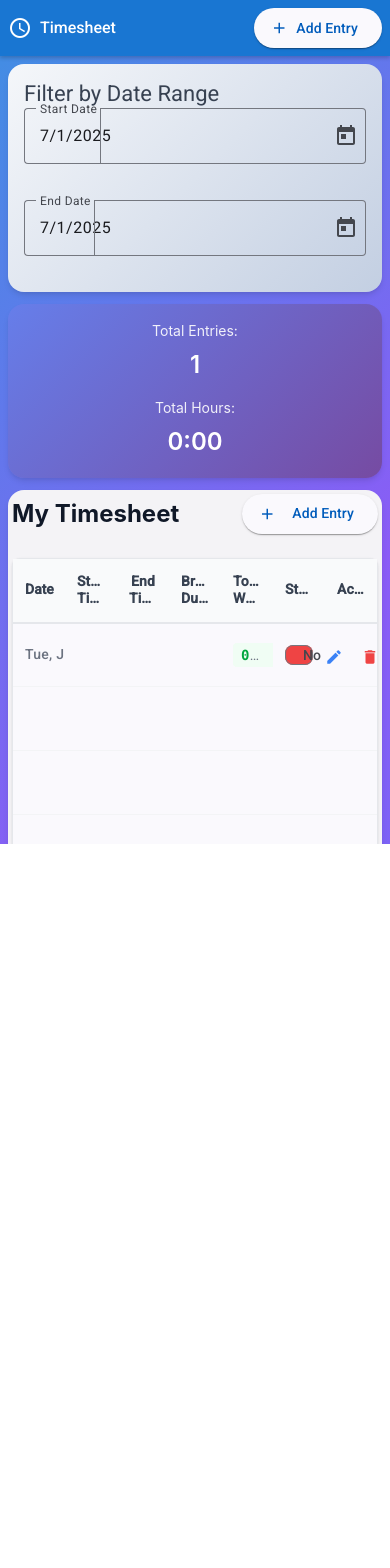
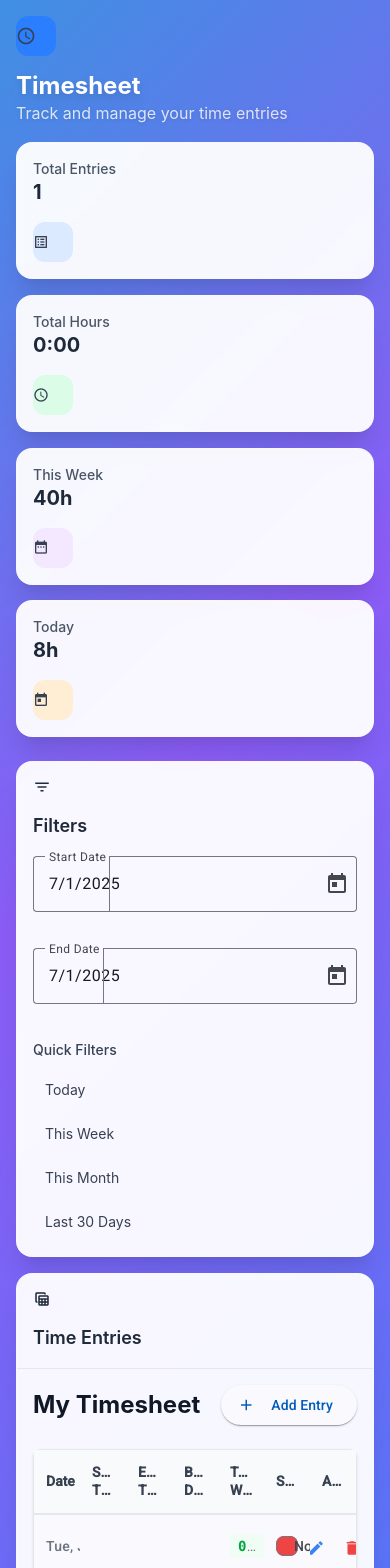
Before and after one commit to rsuciunttdata/timetracking-team-one, an Angular app: page /timesheet in a window 390 px wide. Shown: the top 1568 px of the page. Before the commit the page ends 844 px from the top, so only its background shows below. Built offline with nearby package versions, Linux system fonts and the light colour scheme.

Commit message:
Timesheet Page layout and UI components

```diff
--- a/src/app/pages/timesheet-page.component.css
+++ b/src/app/pages/timesheet-page.component.css
@@ -1,153 +1,200 @@
-.timesheet-page {
-  height: 100vh;
-  display: flex;
-  flex-direction: column;
+/* Modern Timesheet Page Styles */
+
+/* Custom animations */
+@keyframes fadeIn {
+  from { opacity: 0; transform: translateY(20px); }
+  to { opacity: 1; transform: translateY(0); }
 }
 
-.page-toolbar {
-  background-color: #1976d2;
-  color: white;
-  box-shadow: 0 2px 4px rgba(0,0,0,0.2);
-  z-index: 10;
+@keyframes float {
+  0%, 100% { transform: translateY(0px); }
+  50% { transform: translateY(-5px); }
 }
 
-.toolbar-title {
-  margin-left: 8px;
-  font-size: 18px;
-  font-weight: 500;
+/* Page layout */
+.min-h-screen {
+  animation: fadeIn 0.6s ease-out;
 }
 
-.toolbar-spacer {
-  flex: 1 1 auto;
+/* Enhanced form field styling */
+.mat-mdc-form-field {
+  width: 100%;
 }
 
-.page-content {
-  flex: 1;
-  padding: 20px;
-  overflow-y: auto;
-  display: flex;
-  flex-direction: column;
-  gap: 16px;
+.mat-mdc-form-field .mat-mdc-text-field-wrapper {
+  background-color: rgba(255, 255, 255, 0.9) !important;
+  border-radius: 8px !important;
 }
 
-.filters-card,
-.summary-card,
-.table-card {
-  margin: 0;
-  border-radius: 12px;
-  box-shadow: 0 2px 8px rgba(0,0,0,0.1);
+.mat-mdc-form-field.mat-focused .mat-mdc-text-field-wrapper {
+  background-color: rgba(255, 255, 255, 1) !important;
 }
 
-.filters-card {
-  background: linear-gradient(135deg, #f5f7fa 0%, #c3cfe2 100%);
+/* Summary card hover effects */
+.bg-white\/95:hover {
+  transform: translateY(-2px);
+  box-shadow: 0 20px 40px rgba(0, 0, 0, 0.15) !important;
+  transition: all 0.3s cubic-bezier(0.4, 0, 0.2, 1);
 }
 
-.date-range-controls {
-  display: flex;
-  gap: 16px;
-  align-items: center;
-  flex-wrap: wrap;
+/* Button enhancements */
+button {
+  transition: all 0.3s cubic-bezier(0.4, 0, 0.2, 1);
 }
 
-.date-field {
-  min-width: 200px;
-  flex: 1;
+button:hover:not(:disabled) {
+  transform: translateY(-2px);
 }
 
-.summary-card {
-  background: linear-gradient(135deg, #667eea 0%, #764ba2 100%);
-  color: white;
+button:active:not(:disabled) {
+  transform: translateY(0);
 }
 
-.summary-card .mat-mdc-card-title {
-  color: white;
+/* Quick filter buttons */
+.hover\:bg-gray-100:hover {
+  background-color: #f3f4f6;
+  transform: translateX(4px);
 }
 
-.summary-content {
-  display: flex;
-  justify-content: space-around;
-  align-items: center;
-  flex-wrap: wrap;
-  gap: 20px;
+/* Enhanced shadows for depth */
+.shadow-xl {
+  box-shadow: 0 20px 25px -5px rgba(0, 0, 0, 0.1), 0 10px 10px -5px rgba(0, 0, 0, 0.04) !important;
 }
 
-.summary-item {
-  text-align: center;
-  min-width: 120px;
+/* Icon styling */
+.mat-icon {
+  font-size: inherit !important;
+  width: auto !important;
+  height: auto !important;
 }
 
-.summary-label {
-  display: block;
-  font-size: 14px;
-  opacity: 0.9;
-  margin-bottom: 4px;
+/* Backdrop filter support */
+.backdrop-blur-sm {
+  backdrop-filter: blur(4px);
+  -webkit-backdrop-filter: blur(4px);
 }
 
-.summary-value {
-  display: block;
-  font-size: 24px;
-  font-weight: 600;
+/* Glass card effect */
+.bg-white\/95 {
+  background: rgba(255, 255, 255, 0.95) !important;
+  border: 1px solid rgba(255, 255, 255, 0.2);
 }
 
-.table-card {
-  flex: 1;
-  min-height: auto;
-  display: flex;
-  flex-direction: column;
-}
-
-.table-card .mat-mdc-card-content {
-  flex: 1;
-  display: flex;
-  flex-direction: column;
-  padding: 0.25rem !important;
+/* Text shadow for better readability */
+.drop-shadow-lg {
+  filter: drop-shadow(0 10px 8px rgba(0, 0, 0, 0.04)) drop-shadow(0 4px 3px rgba(0, 0, 0, 0.1));
 }
 
 /* Responsive design */
-@media (max-width: 768px) {
-  .page-content {
-    padding: 12px;
-    gap: 12px;
+@media (max-width: 1024px) {
+  .lg\:grid-cols-4 {
+    grid-template-columns: 1fr !important;
   }
 
-  .table-card {
-    min-height: 500px;
-    height: 500px;
-    max-height: 70vh;
-  }
-
-  .date-range-controls {
-    flex-direction: column;
-    align-items: stretch;
-  }
-
-  .date-field {
-    min-width: unset;
-    width: 100%;
-  }
-
-  .summary-content {
-    flex-direction: column;
-    gap: 12px;
-  }
-
-  .toolbar-title {
-    font-size: 16px;
+  .lg\:col-span-1,
+  .lg\:col-span-3 {
+    grid-column: span 1 !important;
   }
 }
 
-@media (max-width: 480px) {
-  .page-content {
-    padding: 8px;
+@media (max-width: 768px) {
+  .min-h-screen {
+    padding: 1rem !important;
   }
 
-  .table-card {
-    min-height: 400px;
-    height: 400px;
-    max-height: 60vh;
+  .grid {
+    gap: 1rem !important;
   }
 
-  .page-toolbar {
-    padding: 0 8px;
+  .mb-8 {
+    margin-bottom: 1.5rem !important;
+  }
+
+  .mb-6 {
+    margin-bottom: 1rem !important;
+  }
+
+  .p-6 {
+    padding: 1rem !important;
+  }
+
+  .text-3xl {
+    font-size: 1.5rem !important;
+  }
+
+  .text-2xl {
+    font-size: 1.25rem !important;
+  }
+
+  .md\:grid-cols-2 {
+    grid-template-columns: 1fr !important;
+  }
+
+  .lg\:grid-cols-4 {
+    grid-template-columns: 1fr !important;
   }
 }
+
+@media (max-width: 640px) {
+  .flex {
+    flex-direction: column !important;
+    align-items: stretch !important;
+    gap: 1rem !important;
+  }
+
+  .justify-between {
+    justify-content: center !important;
+  }
+
+  .w-12.h-12 {
+    width: 2.5rem !important;
+    height: 2.5rem !important;
+  }
+
+  .px-6 {
+    padding-left: 1rem !important;
+    padding-right: 1rem !important;
+  }
+}
+
+/* Loading states */
+.loading {
+  opacity: 0.7;
+  pointer-events: none;
+}
+
+/* Focus states for accessibility */
+button:focus-visible,
+.mat-mdc-form-field:focus-within {
+  outline: 2px solid #3b82f6;
+  outline-offset: 2px;
+}
+
+/* Smooth transitions for all interactive elements */
+* {
+  transition: transform 0.2s ease, box-shadow 0.2s ease, background-color 0.2s ease;
+}
+
+/* Print styles */
+@media print {
+  .bg-transparent,
+  .bg-white\/95 {
+    background: white !important;
+  }
+
+  .text-white {
+    color: black !important;
+  }
+
+  .drop-shadow-lg {
+    filter: none !important;
+  }
+
+  .shadow-xl {
+    box-shadow: none !important;
+  }
+
+  button {
+    display: none !important;
+  }
+}
--- a/src/app/pages/timesheet-page.component.html
+++ b/src/app/pages/timesheet-page.component.html
@@ -1,23 +1,83 @@
-<div class="timesheet-page">
-  <mat-toolbar class="page-toolbar">
-    <mat-icon>schedule</mat-icon>
-    <span class="toolbar-title">Timesheet</span>
-    <span class="toolbar-spacer"></span>
-    <button mat-raised-button color="primary" (click)="onAddNewEntry()">
-      <mat-icon>add</mat-icon>
-      Add Entry
-    </button>
-  </mat-toolbar>
+<div class="min-h-screen bg-transparent p-6">
+  <!-- Header Section -->
+  <div class="mb-8">
+    <div class="flex items-center justify-between mb-6">
+      <!-- Page Title with Brand Identity -->
+      <div class="flex items-center gap-4">
+        <div class="w-12 h-12 bg-blue-500 rounded-xl flex items-center justify-center">
+          <mat-icon class="text-2xl text-white">schedule</mat-icon>
+        </div>
+        <div>
+          <h1 class="text-3xl font-bold text-white drop-shadow-lg">Timesheet</h1>
+          <p class="text-white/80 drop-shadow">Track and manage your time entries</p>
+        </div>
+      </div>
+    </div>
 
-  <div class="page-content">
-    <!-- Date Range Filters -->
-    <mat-card class="filters-card">
-      <mat-card-header>
-        <mat-card-title>Filter by Date Range</mat-card-title>
-      </mat-card-header>
-      <mat-card-content>
-        <div class="date-range-controls">
-          <mat-form-field appearance="outline" class="date-field">
+    <!-- Summary Cards -->
+    <div class="grid grid-cols-1 md:grid-cols-2 lg:grid-cols-4 gap-6 mb-8">
+      <div class="bg-white/95 backdrop-blur-sm rounded-2xl p-6 border border-white/20 shadow-xl">
+        <div class="flex items-center justify-between">
+          <div>
+            <p class="text-gray-600 text-sm font-medium">Total Entries</p>
+            <p class="text-2xl font-bold text-gray-800">{{ filteredTimeEntries.length }}</p>
+          </div>
+          <div class="w-12 h-12 bg-blue-100 rounded-xl flex items-center justify-center">
+            <mat-icon class="text-blue-600">list_alt</mat-icon>
+          </div>
+        </div>
+      </div>
+
+      <div class="bg-white/95 backdrop-blur-sm rounded-2xl p-6 border border-white/20 shadow-xl">
+        <div class="flex items-center justify-between">
+          <div>
+            <p class="text-gray-600 text-sm font-medium">Total Hours</p>
+            <p class="text-2xl font-bold text-gray-800">{{ getTotalWorkedHours() }}</p>
+          </div>
+          <div class="w-12 h-12 bg-green-100 rounded-xl flex items-center justify-center">
+            <mat-icon class="text-green-600">access_time</mat-icon>
+          </div>
+        </div>
+      </div>
+
+      <div class="bg-white/95 backdrop-blur-sm rounded-2xl p-6 border border-white/20 shadow-xl">
+        <div class="flex items-center justify-between">
+          <div>
+            <p class="text-gray-600 text-sm font-medium">This Week</p>
+            <p class="text-2xl font-bold text-gray-800">40h</p>
+          </div>
+          <div class="w-12 h-12 bg-purple-100 rounded-xl flex items-center justify-center">
+            <mat-icon class="text-purple-600">date_range</mat-icon>
+          </div>
+        </div>
+      </div>
+
+      <div class="bg-white/95 backdrop-blur-sm rounded-2xl p-6 border border-white/20 shadow-xl">
+        <div class="flex items-center justify-between">
+          <div>
+            <p class="text-gray-600 text-sm font-medium">Today</p>
+            <p class="text-2xl font-bold text-gray-800">8h</p>
+          </div>
+          <div class="w-12 h-12 bg-orange-100 rounded-xl flex items-center justify-center">
+            <mat-icon class="text-orange-600">today</mat-icon>
+          </div>
+        </div>
+      </div>
+    </div>
+  </div>
+
+  <!-- Main Content Area -->
+  <div class="grid lg:grid-cols-4 gap-6">
+    <!-- Date Filters Sidebar -->
+    <div class="lg:col-span-1">
+      <div class="bg-white/95 backdrop-blur-sm rounded-2xl p-6 border border-white/20 shadow-xl">
+        <h3 class="text-lg font-semibold text-gray-800 mb-6 flex items-center gap-2">
+          <mat-icon class="text-blue-600">filter_list</mat-icon>
+          Filters
+        </h3>
+
+        <div class="space-y-4">
+          <mat-form-field appearance="outline" class="w-full">
             <mat-label>Start Date</mat-label>
             <input matInput
                    [matDatepicker]="startPicker"
@@ -27,7 +87,7 @@
             <mat-datepicker #startPicker></mat-datepicker>
           </mat-form-field>
 
-          <mat-form-field appearance="outline" class="date-field">
+          <mat-form-field appearance="outline" class="w-full">
             <mat-label>End Date</mat-label>
             <input matInput
                    [matDatepicker]="endPicker"
@@ -36,29 +96,37 @@
             <mat-datepicker-toggle matIconSuffix [for]="endPicker"></mat-datepicker-toggle>
             <mat-datepicker #endPicker></mat-datepicker>
           </mat-form-field>
-        </div>
-      </mat-card-content>
-    </mat-card>
 
-    <!-- Summary Card -->
-    <mat-card class="summary-card">
-      <mat-card-content>
-        <div class="summary-content">
-          <div class="summary-item">
-            <span class="summary-label">Total Entries:</span>
-            <span class="summary-value">{{ filteredTimeEntries.length }}</span>
-          </div>
-          <div class="summary-item">
-            <span class="summary-label">Total Hours:</span>
-            <span class="summary-value">{{ getTotalWorkedHours() }}</span>
+          <!-- Quick Filter Buttons -->
+          <div class="space-y-2">
+            <p class="text-sm font-medium text-gray-700 mb-3">Quick Filters</p>
+            <button class="w-full text-left px-3 py-2 rounded-lg text-sm hover:bg-gray-100 transition-colors">
+              Today
+            </button>
+            <button class="w-full text-left px-3 py-2 rounded-lg text-sm hover:bg-gray-100 transition-colors">
+              This Week
+            </button>
+            <button class="w-full text-left px-3 py-2 rounded-lg text-sm hover:bg-gray-100 transition-colors">
+              This Month
+            </button>
+            <button class="w-full text-left px-3 py-2 rounded-lg text-sm hover:bg-gray-100 transition-colors">
+              Last 30 Days
+            </button>
           </div>
         </div>
-      </mat-card-content>
-    </mat-card>
+      </div>
+    </div>
 
     <!-- Time Entries Table -->
-    <mat-card class="table-card">
-      <mat-card-content>
+    <div class="lg:col-span-3">
+      <div class="bg-white/95 backdrop-blur-sm rounded-2xl border border-white/20 shadow-xl overflow-hidden">
+        <div class="p-6 border-b border-gray-200">
+          <h3 class="text-lg font-semibold text-gray-800 flex items-center gap-2">
+            <mat-icon class="text-blue-600">table_view</mat-icon>
+            Time Entries
+          </h3>
+        </div>
+        <div class="p-6">
           <app-timesheet-table
             [dateFilter]="dateFilter()"
             (summaryData)="onSummaryDataReceived($event)"
@@ -66,7 +134,8 @@
             (deleteEntry)="onDeleteEntry($event)"
             (addEntry)="onAddNewEntry()">
           </app-timesheet-table>
-      </mat-card-content>
-    </mat-card>
         </div>
       </div>
+    </div>
+  </div>
+</div>
```
Lines whose indentation alone changed are shown as unchanged.
